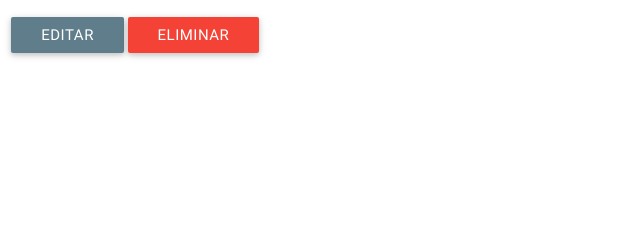
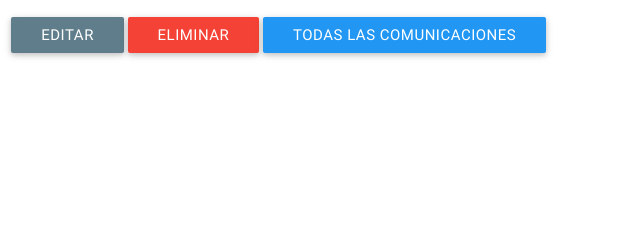
Before and after one commit to ragnarok22/airport, a Django app: template model/templates/communication/communication_detail.html in a window 1280 px wide. Shown: the part 512-752 px from the top of the page, without its empty margins (0-640 px from the left). Run offline with Django 3.2, Linux system fonts and the light colour scheme; the template is opened without the code that fills it, so the values that code supplies are empty.

Commit message:
mejorando la usablilidad de la interfaz de comunicaciones

```diff
--- a/model/templates/communication/communication_detail.html
+++ b/model/templates/communication/communication_detail.html
@@ -18,4 +18,5 @@
     <p>Registrado por: {{ communication.register_by }}</p>
     <a href="{% url 'model:update_communication' communication.pk %}" class="btn blue-grey">Editar</a>
     <a href="{% url 'model:delete_communication' communication.pk %}" class="btn red">Eliminar</a>
+    <a href="{% url 'model:list_communication' %}" class="btn blue">Todas las comunicaciones</a>
 {% endblock %}
```
Also changed, not shown: model/templates/communication/communication_list.html (+5 -5 lines).
